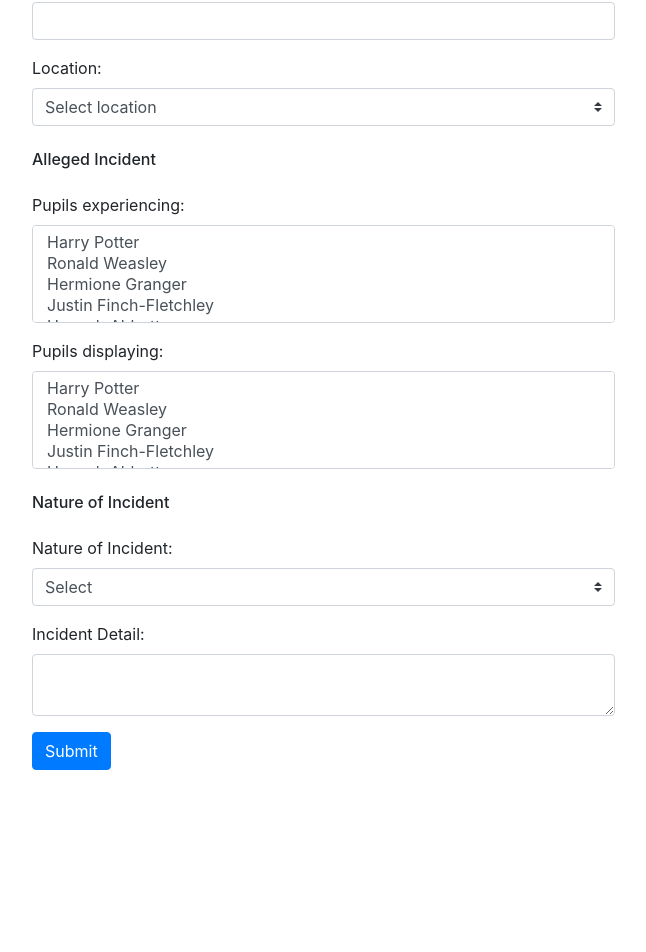
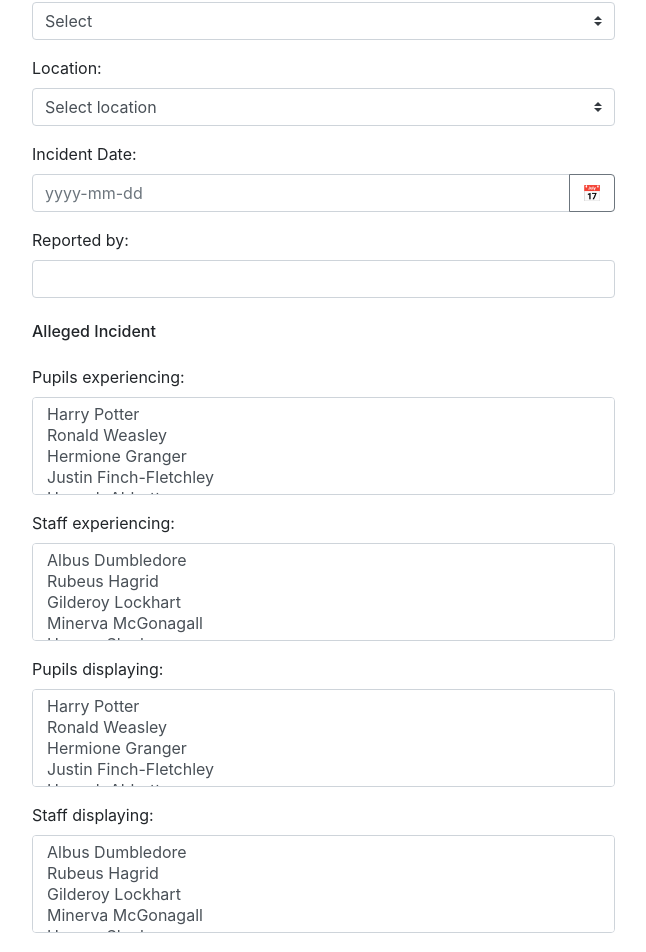
Before and after one commit to eozgit/incident-ui, an Angular app: page /add in a window 1280 px wide. Shown: the part 227-1179 px from the top of the page, without its empty margins (258-904 px from the left). Before the commit the page ends 997 px from the top, so only its background shows below. Built offline with nearby package versions, Linux system fonts and the light colour scheme.

Commit message:
Add incident date field

```diff
--- a/src/app/add-incident/add-incident.component.html
+++ b/src/app/add-incident/add-incident.component.html
@@ -8,7 +8,10 @@
                         <label>
                             Reported to:
                         </label>
-                        <input type="text" formControlName="reportedTo" class="form-control">
+                        <select formControlName="reportedTo" class="custom-select">
+                            <option value="" disabled>Select</option>
+                            <option *ngFor="let member of constants.staff">{{ member }}</option>
+                        </select>
                     </div>
                     <div class="form-group">
                         <label>
@@ -18,6 +21,26 @@
                             <option value="" disabled>Select location</option>
                             <option *ngFor="let location of constants.locations">{{ location }}</option>
                         </select>
+                    </div>
+                    <div class="form-group">
+                        <label>
+                            Incident Date:
+                        </label>
+                        <div class="input-group">
+                            <input class="form-control" placeholder="yyyy-mm-dd" name="dp"
+                                formControlName="incidentDate" ngbDatepicker #d="ngbDatepicker">
+                            <div class="input-group-append">
+                                <button class="btn btn-outline-secondary" (click)="d.toggle()" type="button">
+                                    <span>📅</span>
+                                </button>
+                            </div>
+                        </div>
+                    </div>
+                    <div class="form-group">
+                        <label>
+                            Reported by:
+                        </label>
+                        <input type="text" formControlName="reportedBy" class="form-control">
                     </div>
                 </div>
                 <div formGroupName="allegedIncident">
@@ -32,10 +55,26 @@
                     </div>
                     <div class="form-group">
                         <label>
+                            Staff experiencing:
+                        </label>
+                        <select formControlName="staffExperiencing" class="custom-select" multiple>
+                            <option *ngFor="let member of constants.staff">{{ member }}</option>
+                        </select>
+                    </div>
+                    <div class="form-group">
+                        <label>
                             Pupils displaying:
                         </label>
                         <select formControlName="pupilsDisplaying" class="custom-select" multiple>
                             <option *ngFor="let pupil of constants.pupils">{{ pupil }}</option>
+                        </select>
+                    </div>
+                    <div class="form-group">
+                        <label>
+                            Staff displaying:
+                        </label>
+                        <select formControlName="staffDisplaying" class="custom-select" multiple>
+                            <option *ngFor="let member of constants.staff">{{ member }}</option>
                         </select>
                     </div>
                 </div>
--- a/src/app/add-incident/add-incident.component.ts
+++ b/src/app/add-incident/add-incident.component.ts
@@ -1,5 +1,7 @@
 import { Component, OnInit } from '@angular/core';
 import { FormBuilder } from '@angular/forms';
+import { Router } from '@angular/router';
+import { NgbDateStruct } from '@ng-bootstrap/ng-bootstrap';
 import { ApiClientService } from '../api-client.service';
 import * as constants from '../constants';
 import { Incident, Envelope } from '../incident';
@@ -11,8 +13,9 @@ import { Incident, Envelope } from '../incident';
 })
 export class AddIncidentComponent implements OnInit {
   constants: any;
+  incidentDate: NgbDateStruct;
 
-  constructor(private fb: FormBuilder, private api: ApiClientService) {
+  constructor(private fb: FormBuilder, private api: ApiClientService, private router: Router) {
     this.constants = constants;
   }
 
@@ -22,11 +25,15 @@ export class AddIncidentComponent implements OnInit {
   addIncidentForm = this.fb.group({
     basicInfo: this.fb.group({
       reportedTo: [''],
-      location: ['']
+      location: [''],
+      incidentDate: [''],
+      reportedBy: ['']
     }),
     allegedIncident: this.fb.group({
       pupilsExperiencing: [''],
-      pupilsDisplaying: ['']
+      staffExperiencing: [''],
+      pupilsDisplaying: [''],
+      staffDisplaying: ['']
     }),
     natureOfIncident: this.fb.group({
       nature: [''],
@@ -35,15 +42,17 @@ export class AddIncidentComponent implements OnInit {
   });
 
   onSubmit() {
+    const date = this.addIncidentForm.value.basicInfo.incidentDate;
+    const incidentDate = new Date(date.year, date.month - 1, date.day);
+
     const incident = new Incident();
     incident.reportedTo = this.addIncidentForm.value.basicInfo.reportedTo;
     incident.location = this.addIncidentForm.value.basicInfo.location;
-    incident.incidentDate = new Date();
-    incident.reportedBy = 'Unknown';
+    incident.incidentDate = incidentDate;
+    incident.reportedBy = this.addIncidentForm.value.basicInfo.reportedBy;
     incident.nature = this.addIncidentForm.value.natureOfIncident.nature;
     incident.detail = this.addIncidentForm.value.natureOfIncident.detail;
-    this.api.addIncident(incident).subscribe((envelope: Envelope) => console.log(envelope));
-    console.log(this.addIncidentForm.value);
+    this.api.addIncident(incident).subscribe((envelope: Envelope) => this.router.navigate(['/list']));
   }
 
 }
--- a/src/app/app.module.ts
+++ b/src/app/app.module.ts
@@ -1,7 +1,7 @@
 import { BrowserModule } from '@angular/platform-browser';
 import { NgModule } from '@angular/core';
 import { HttpClientModule } from '@angular/common/http';
-import { ReactiveFormsModule } from '@angular/forms';
+import { FormsModule, ReactiveFormsModule } from '@angular/forms';
 import { NgbModule } from '@ng-bootstrap/ng-bootstrap';
 
 import { AppRoutingModule } from './app-routing.module';
@@ -23,6 +23,7 @@ import { ReviewIncidentComponent } from './review-incident/review-incident.compo
     AppRoutingModule,
     NgbModule,
     HttpClientModule,
+    FormsModule,
     ReactiveFormsModule
   ],
   providers: [],
--- a/src/app/list-incidents/list-incidents.component.html
+++ b/src/app/list-incidents/list-incidents.component.html
@@ -23,7 +23,7 @@
             <th scope="row">{{ incident.id }}</th>
             <td> {{ incident.reportedTo }} </td>
             <td> {{ incident.location }} </td>
-            <td> {{ incident.incidentDate }} </td>
+            <td> {{ incident.incidentDate | date }} </td>
             <td> {{ incident.reportedBy }} </td>
             <td> {{ incident.nature }} </td>
             <td> {{ incident.detail }} </td>
```
